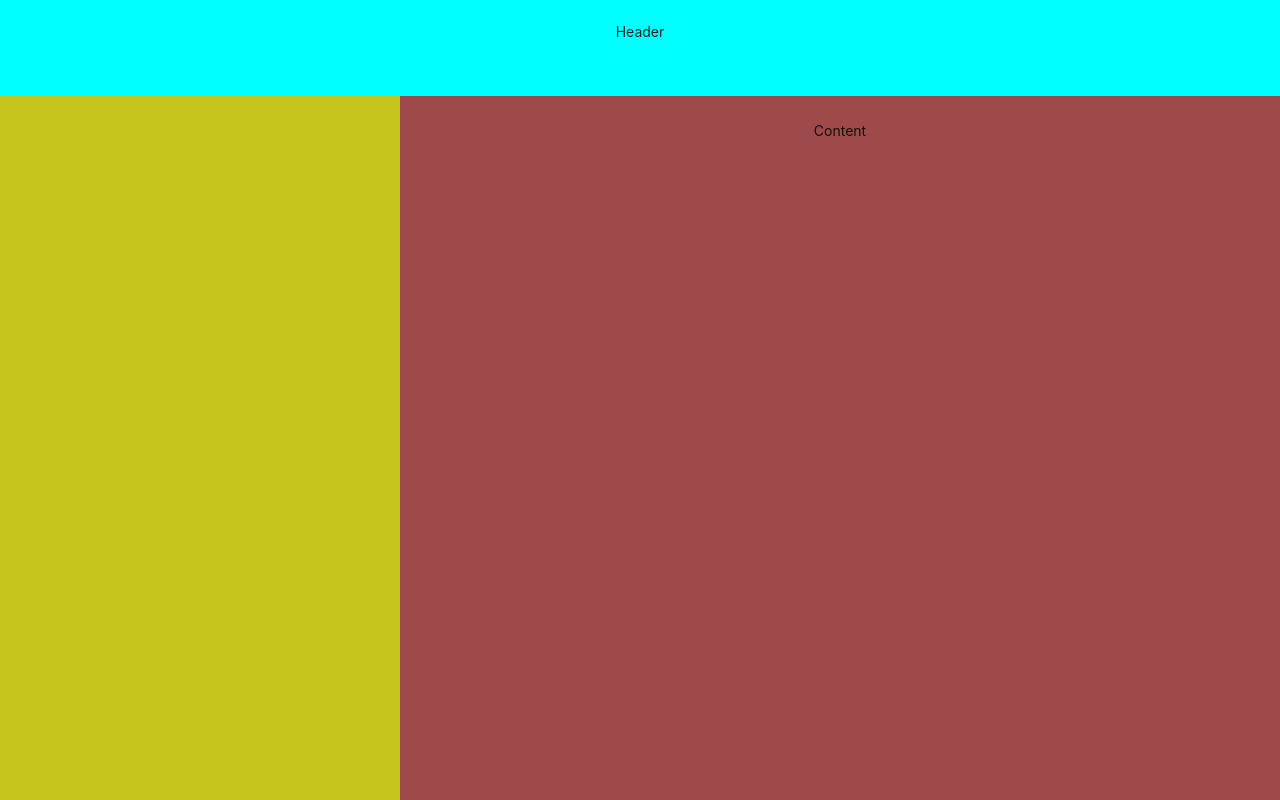
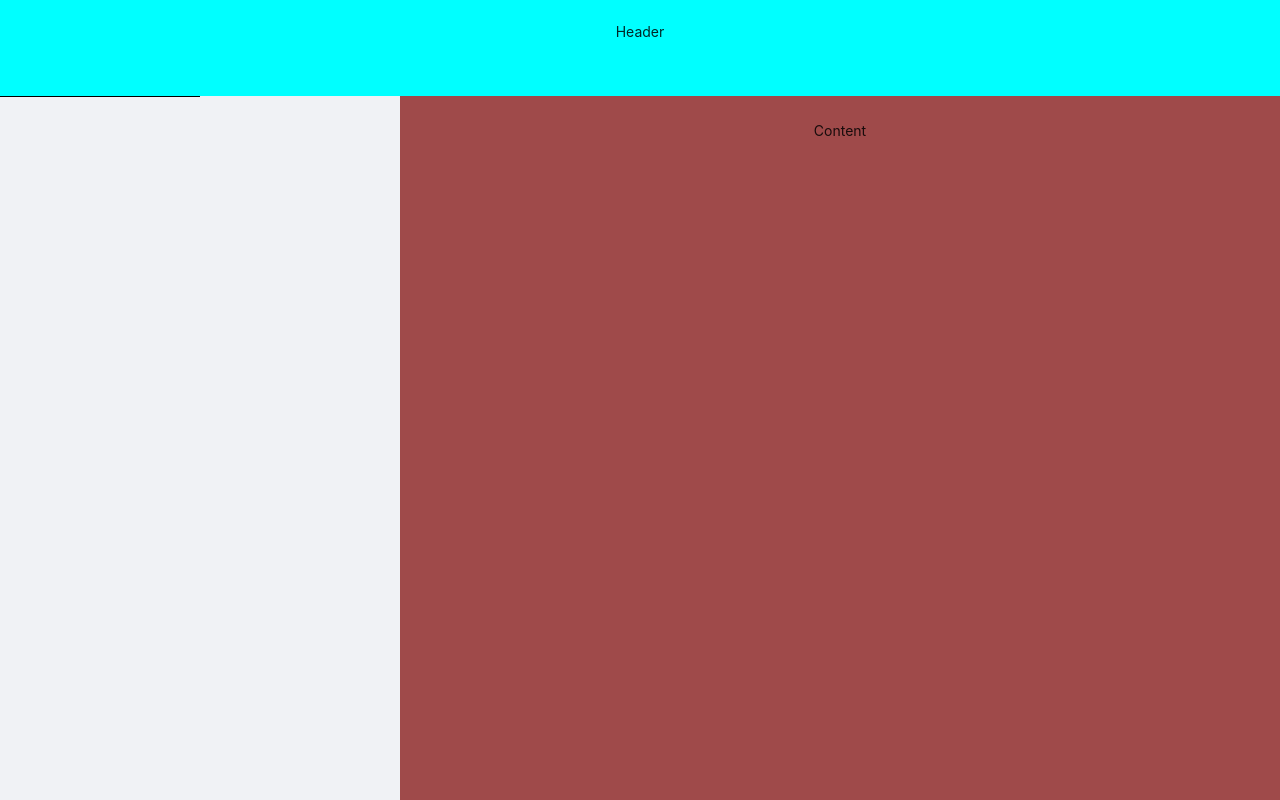
Before and after one commit to sameerddr/StockBoard, a React (Create React App) app: page / in a window 1280 px wide. Built offline with nearby package versions, Linux system fonts and the light colour scheme.

Commit message:
layout Changes Done

```diff
--- a/src/Components/Layout/StockLayout.css
+++ b/src/Components/Layout/StockLayout.css
@@ -4,8 +4,7 @@
 }
 
 #ant-layout-sider {
-    background-color: rgb(197, 197, 30);
-    min-width: 400px !important;
+    background-color: black;
 }
 
 .site-layout-content {
@@ -13,3 +12,7 @@
     padding: 24px;
     background: rgb(159, 74, 74);
 }
+
+.slider {
+    min-width: 400px;
+}
--- a/src/Components/Layout/StockLayout.jsx
+++ b/src/Components/Layout/StockLayout.jsx
@@ -1,5 +1,6 @@
 import React from "react";
 import { Layout } from "antd";
+
 import "../Layout/StockLayout.css";
 
 const { Header, Footer, Sider, Content } = Layout;
@@ -9,7 +10,13 @@ function StockLayout() {
       <Layout>
         <Header className="layoutHeader">Header</Header>
         <Layout>
-          <Sider id="ant-layout-sider"></Sider>
+          <div className="slider">
+            <Sider
+              style={{
+                Width: "70%",
+              }}
+              id="ant-layout-sider"></Sider>
+          </div>
           <Content className="site-layout-content">Content</Content>
         </Layout>
       </Layout>
```
